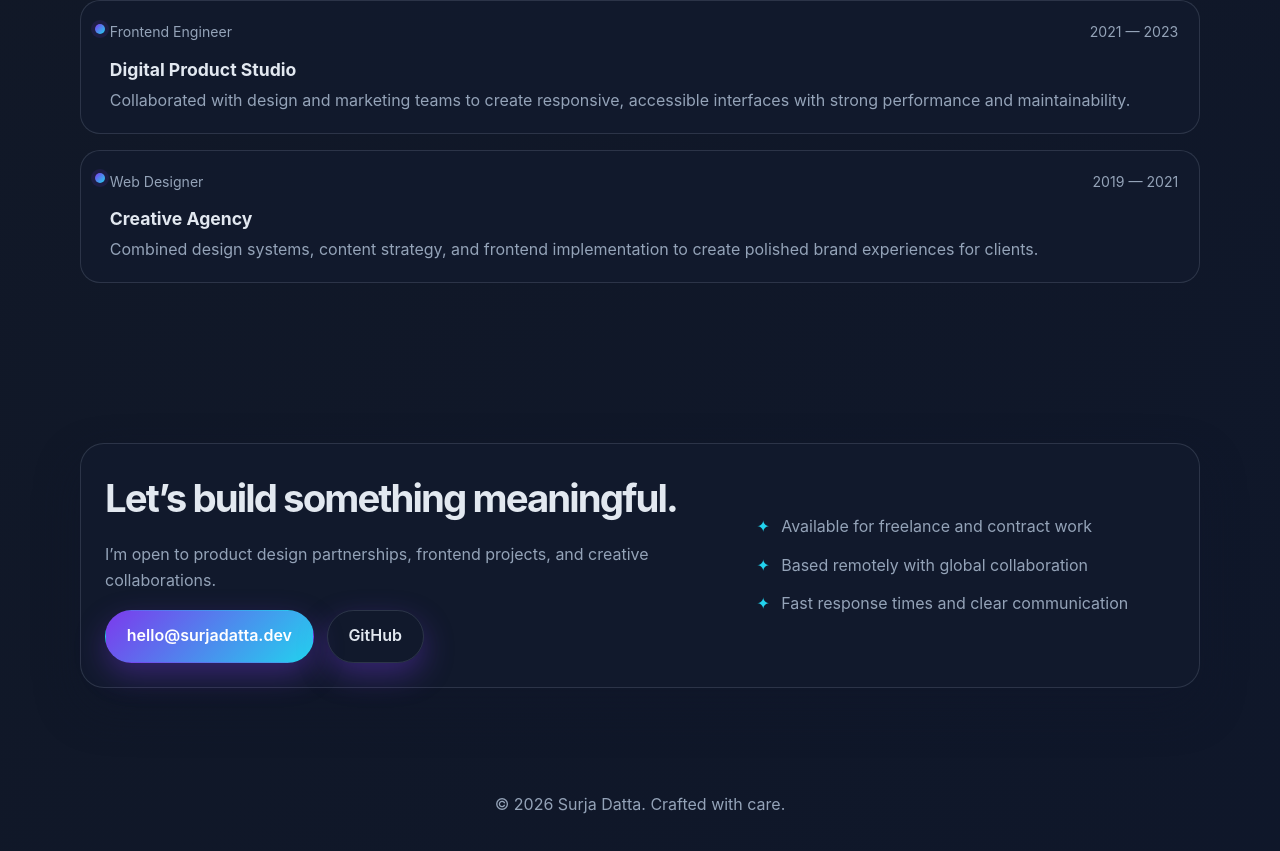
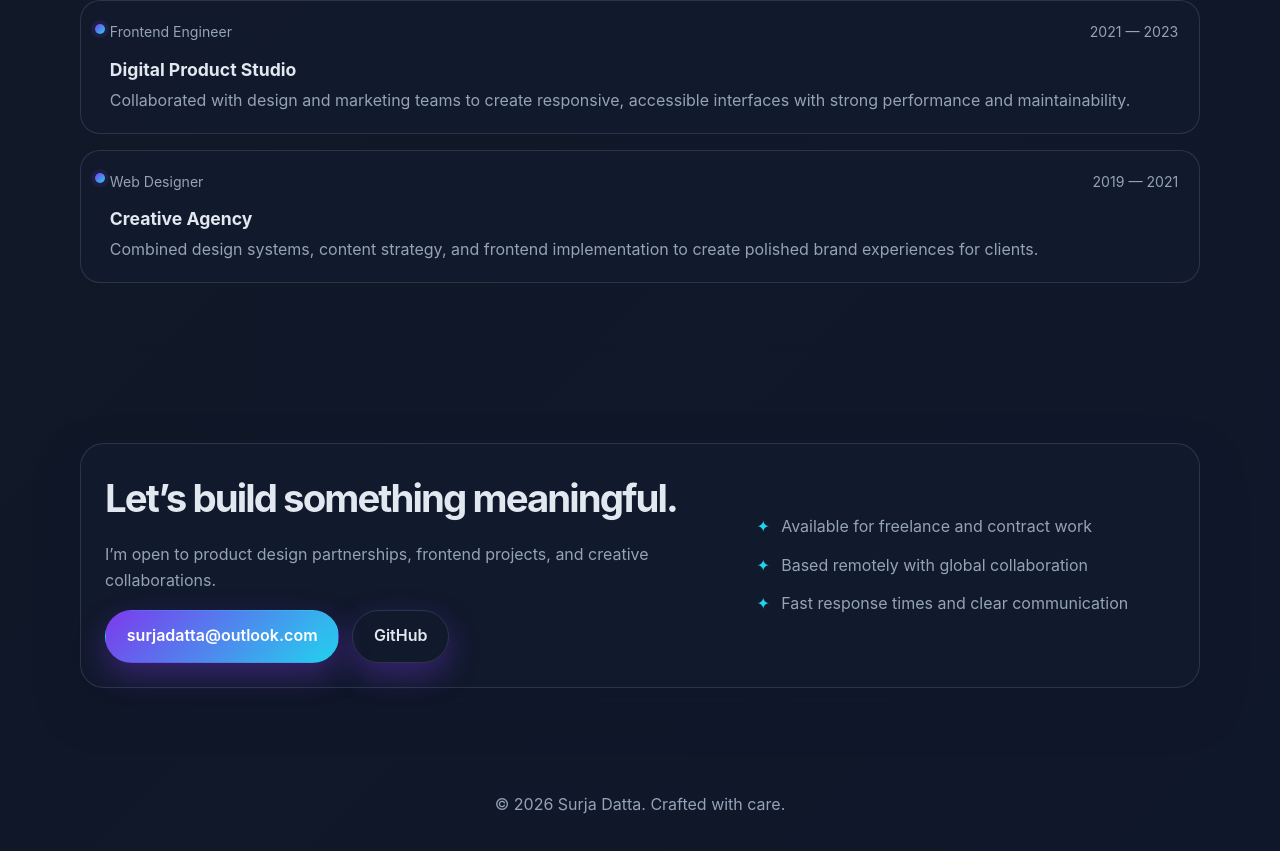
Before and after one commit to surjadatta/portfolio, a plain HTML site: page index.html in a window 1280 px wide. Shown: the part 2445-3296 px from the top of the page. Drawn offline with Linux system fonts and the light colour scheme.

Commit message:
Update the portfolio contact email to surjadatta@outlook.com throughout the homepage.

```diff
--- a/index.html
+++ b/index.html
@@ -562,7 +562,7 @@
 
             <div class="hero-actions">
               <a class="button" href="#projects">View Projects</a>
-              <a class="button secondary" href="mailto:hello@surjadatta.dev">Email Me</a>
+              <a class="button secondary" href="mailto:surjadatta@outlook.com">Email Me</a>
             </div>
 
             <div class="meta-list" aria-label="Quick facts">
@@ -749,7 +749,7 @@
               </p>
 
               <div class="contact-actions">
-                <a class="button" href="mailto:hello@surjadatta.dev">hello@surjadatta.dev</a>
+                <a class="button" href="mailto:surjadatta@outlook.com">surjadatta@outlook.com</a>
                 <a class="button secondary" href="https://github.com/surjadatta" target="_blank" rel="noreferrer">GitHub</a>
               </div>
             </div>
```
